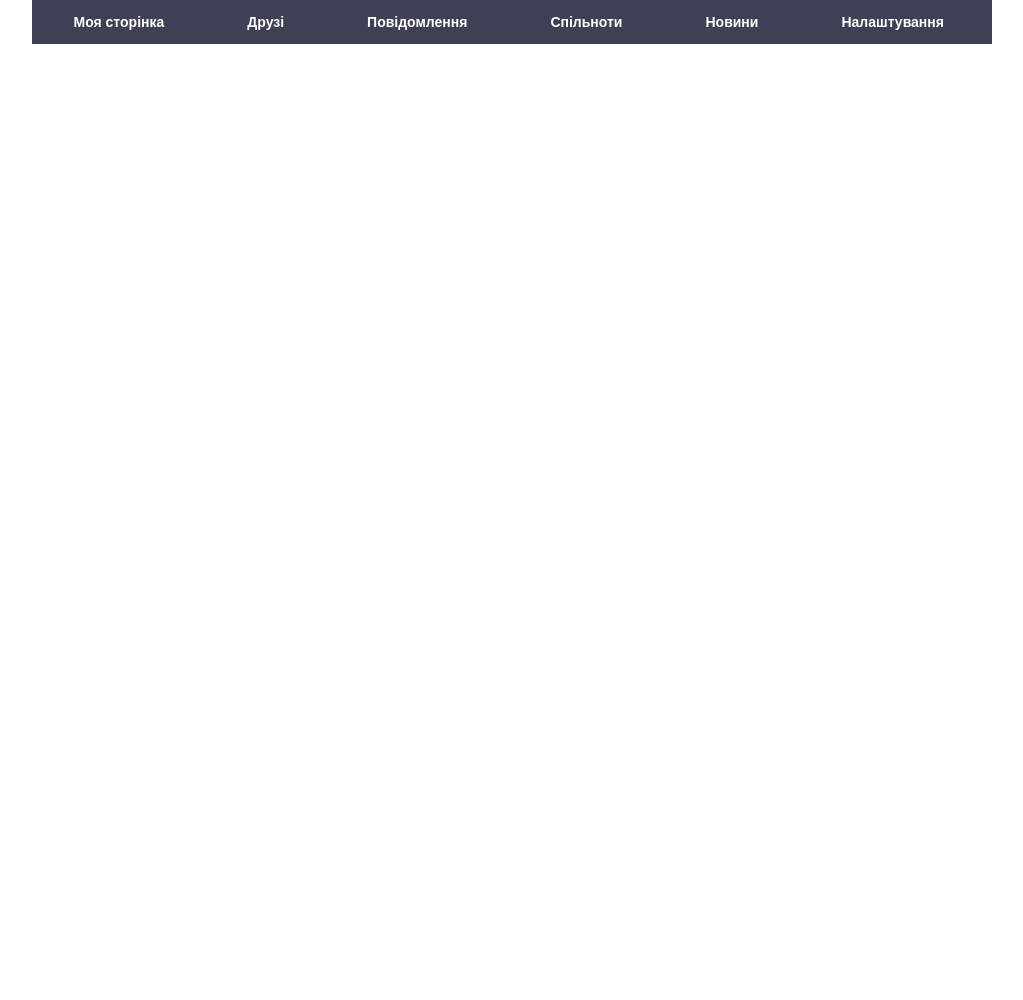
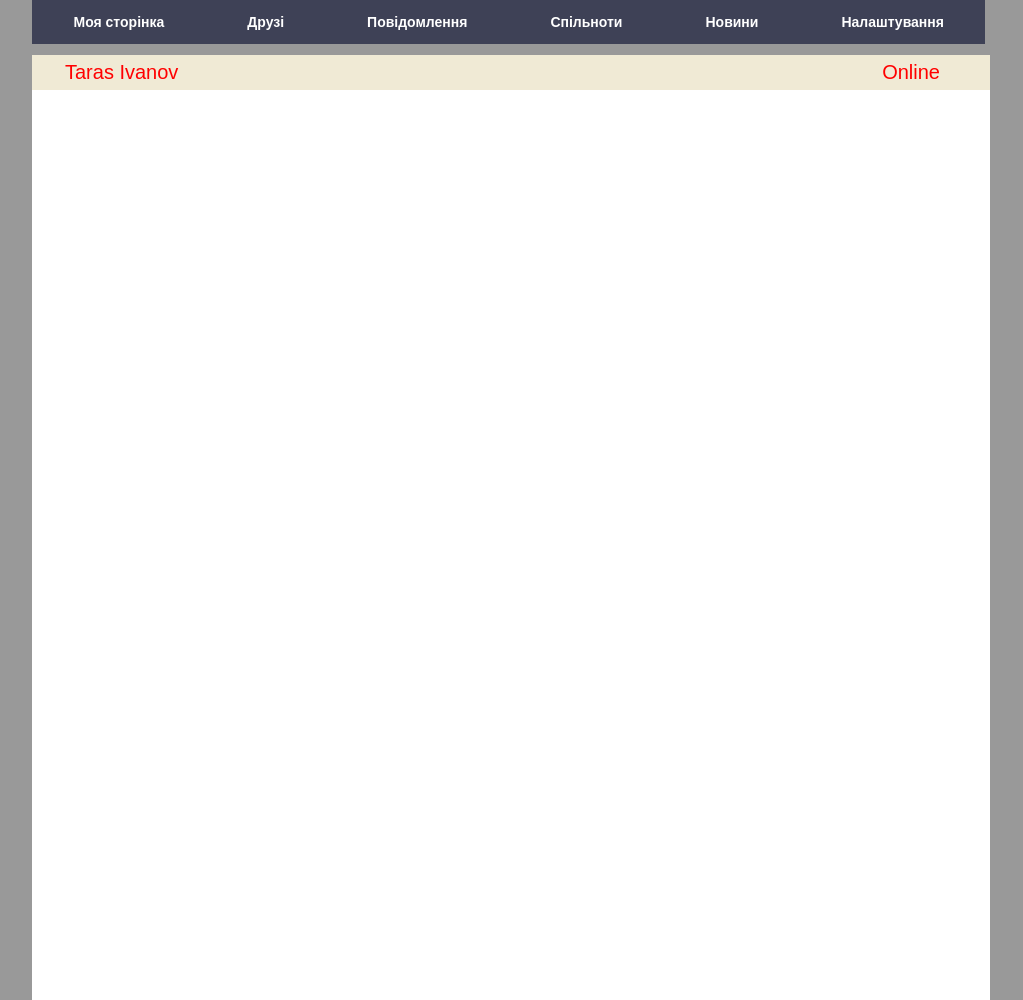
Before and after one commit to dimasik142/social_network, a PHP site: page / in a window 1280 px wide. Shown: the whole page, without its empty margins (128-1151 px from the left). Before the commit the page ends 44 px from the top, so only its background shows below. Run offline with PHP 8.4, Linux system fonts and the light colour scheme; some libraries are stand-ins or nearby versions.

Commit message:
dimasik142

```diff
--- a/index.html
+++ b/index.html
@@ -44,6 +44,14 @@
 				</ul>
 			</nav>
 		</header>
+		<div class="main_window">
+			<div class ="title">      Taras Ivanov                     														 Online
+			</div>
 
+			<div class ="photo">
+
+			</div>
+
+		</div>
 	</div>
 </body>
--- a/styles/index.css
+++ b/styles/index.css
@@ -1,9 +1,13 @@
 html {height: 100%;}
+
+header{
+	position:fixed;
+}
 
 body {
 	height: 100%;
 	font: 14px/24px Arial, Tahoma, sans-serif;
-	background-color: #fff;
+	background-color: #999;
 }
 ol, ul {list-style: none;}
 * {
@@ -55,7 +59,7 @@ a, a:hover {text-decoration: none;}
 
 #touch-menu {display: none;}
 
-@media (max-width: 768px) {
+@media (max-width: 975px) {
 	header{
 		position: fixed;
 		top: 0;
@@ -90,3 +94,19 @@ a, a:hover {text-decoration: none;}
 		height: auto;
 	}
 }
+
+.main_window{
+	border-top: 55px solid #999;
+	width: 958px;
+	height: 1000px;
+	background: #fff;
+}
+
+.title{
+	white-space:pre;
+	font-size: 20px;
+	color:red;
+	background: #F0EAD5;
+	height: 35px;
+	border-top: 5px solid #F0EAD5;
+}
```
